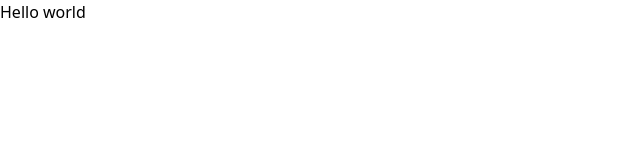
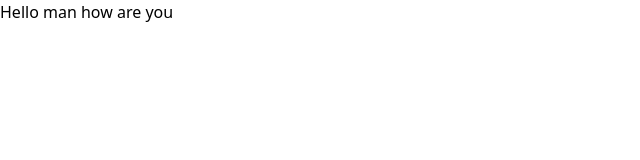
Before and after one commit to imjoyhalder/Gadget-Haven, a React (Vite) app: page / in a window 1280 px wide. Shown: the top 160 px of the page, without its empty margins (0-640 px from the left). Built offline with nearby package versions, Linux system fonts and the light colour scheme.

Commit message:
code run issue fixed

```diff
--- /dev/null
+++ b/src/Components/Home/Home.jsx
@@ -0,0 +1,11 @@
+import React from 'react';
+
+const Home = () => {
+    return (
+        <div>
+            <h1>Hello man how are you </h1>
+        </div>
+    );
+};
+
+export default Home;
--- /dev/null
+++ b/src/Components/Root/Root.jsx
@@ -0,0 +1,12 @@
+import React from 'react';
+import Home from '../Home/Home';
+
+const Root = () => {
+    return (
+        <div>
+            <Home></Home>
+        </div>
+    );
+};
+
+export default Root;
--- a/src/main.jsx
+++ b/src/main.jsx
@@ -6,17 +6,19 @@ import {
   createBrowserRouter,
   RouterProvider,
 } from "react-router-dom";
+import Root from './Components/Root/Root.jsx';
+
 
 
 const router = createBrowserRouter([
   {
     path: "/",
-    element: <div>Hello world!</div>,
+    element: <Root></Root>
   },
 ]);
 
 createRoot(document.getElementById('root')).render(
   <StrictMode>
-    <App />
+    <RouterProvider router={router}></RouterProvider>
   </StrictMode>,
 )
```
